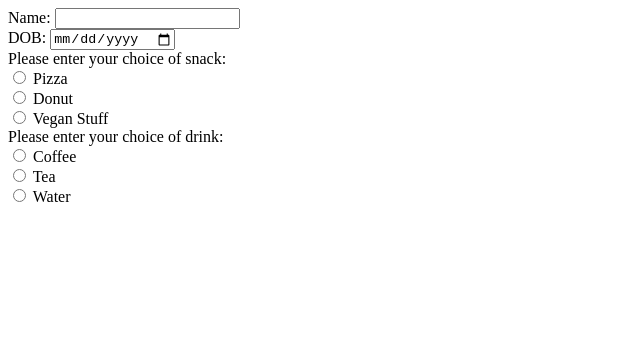
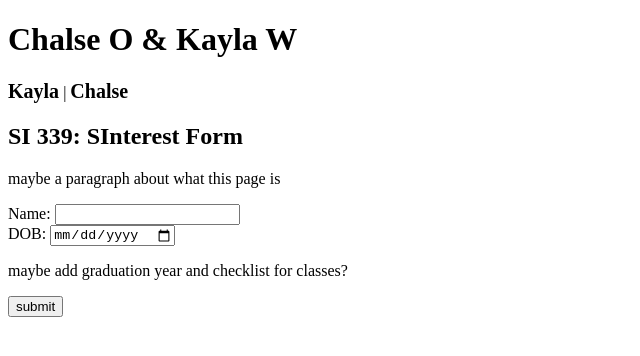
Before and after one commit to chalseoko/ice-html, a plain HTML site: page ice-html/index.html in a window 1280 px wide. Shown: the whole page, without its empty margins (0-640 px from the left). Drawn offline with Linux system fonts and the light colour scheme.

Commit message:
more stuff for template

```diff
--- a/ice-html/index.html
+++ b/ice-html/index.html
@@ -2,29 +2,29 @@
 
 <html>
   <head>
+    <link rel="stylesheet" type="text/css" href="main.css">
   </head>
 
   <body>
     <header>
+      <h1><a href="index.html">Chalse O & Kayla W</a></h1>
       <nav>
+        <a href="/kayla.html">Kayla</a> |
+        <a href="/chalse.html">Chalse</a>
       </nav>
     </header>
 
+    <section>
+      <h2>SI 339: SInterest Form</h2>
+      <p>maybe a paragraph about what this page is</p>
+      <form>
+        Name: <input type="text" name="name" id="name"></label><br>
+        <label for="dob">DOB:</label>
+        <input type="date" name="DOB" id="dob" <br>
+        <p>maybe add graduation year and checklist for classes?</p>
+        <input type="button" value="submit">
+      </form>
+    </section>
     <form>
-		Name:
-		<input type="text" name="name" id = "name"></label><br>
-		<label for="dob">DOB:</label>
-		<input type="date" name="DOB" id = "dob"><br>
-
-		Please enter your choice of snack:<br>
-		<input type="radio" name="snack" value="pizza"> Pizza<br>
-  		<input type="radio" name="snack" value="donut"> Donut<br>
-  		<input type="radio" name="snack" value="vegan"> Vegan Stuff<br>
-
-  		Please enter your choice of drink:<br>
-		<input type="radio" name="snack" value="coffee"> Coffee<br>
-  		<input type="radio" name="snack" value="tea"> Tea<br>
-  		<input type="radio" name="snack" value="water"> Water<br>
-	</form>
   </body>
 </html>
--- a/ice-html/main.css
+++ b/ice-html/main.css
@@ -1,3 +1,13 @@
-*{
-  color: white;
+nav {
+  display: block;
 }
+
+nav a, h1 a {
+  text-decoration: none;
+  color: black;
+}
+
+nav a {
+  font-weight: bold;
+  font-size: 20px;
+}
```
Also changed, not shown: ice-html/chalse.html (added), ice-html/kayla.html (added).
